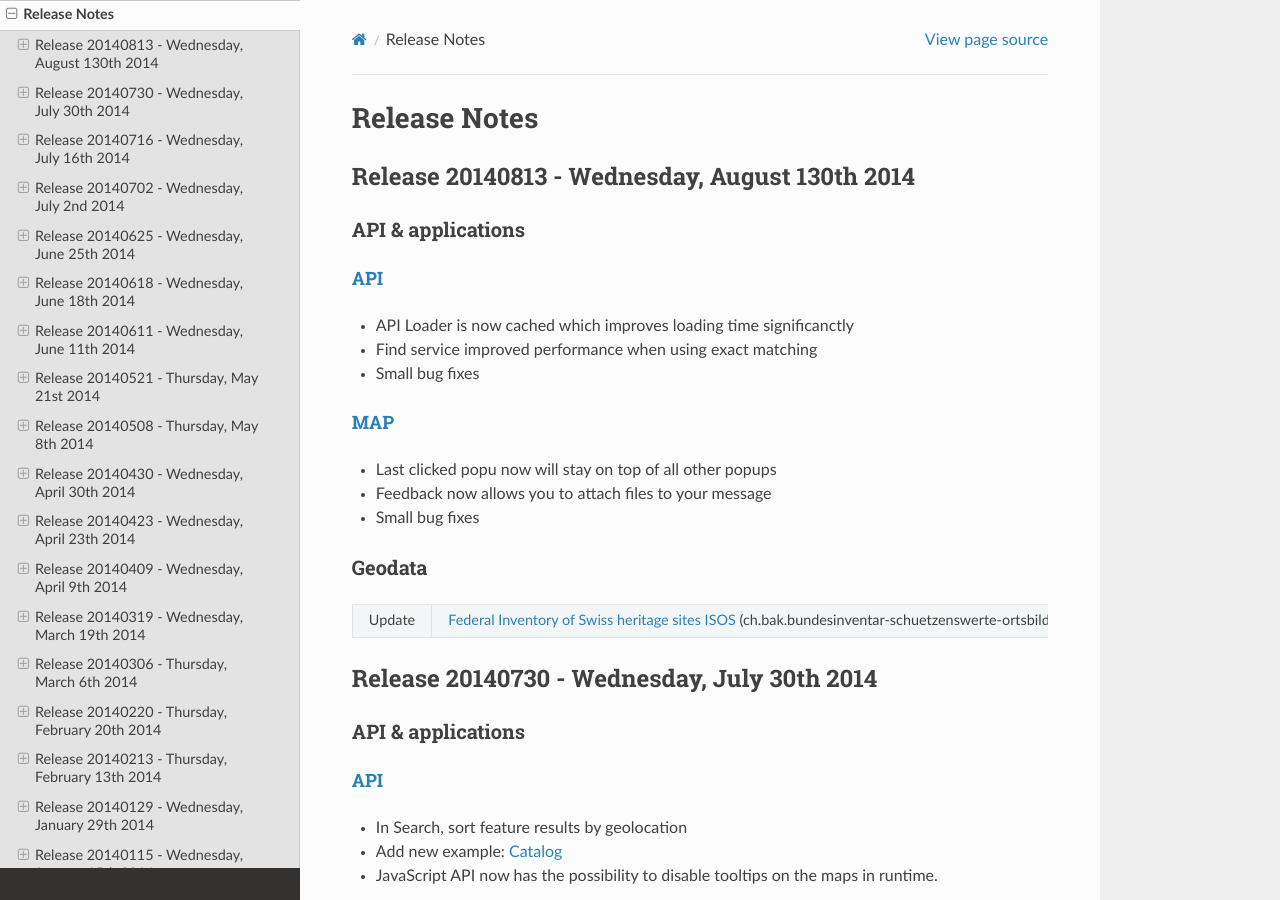
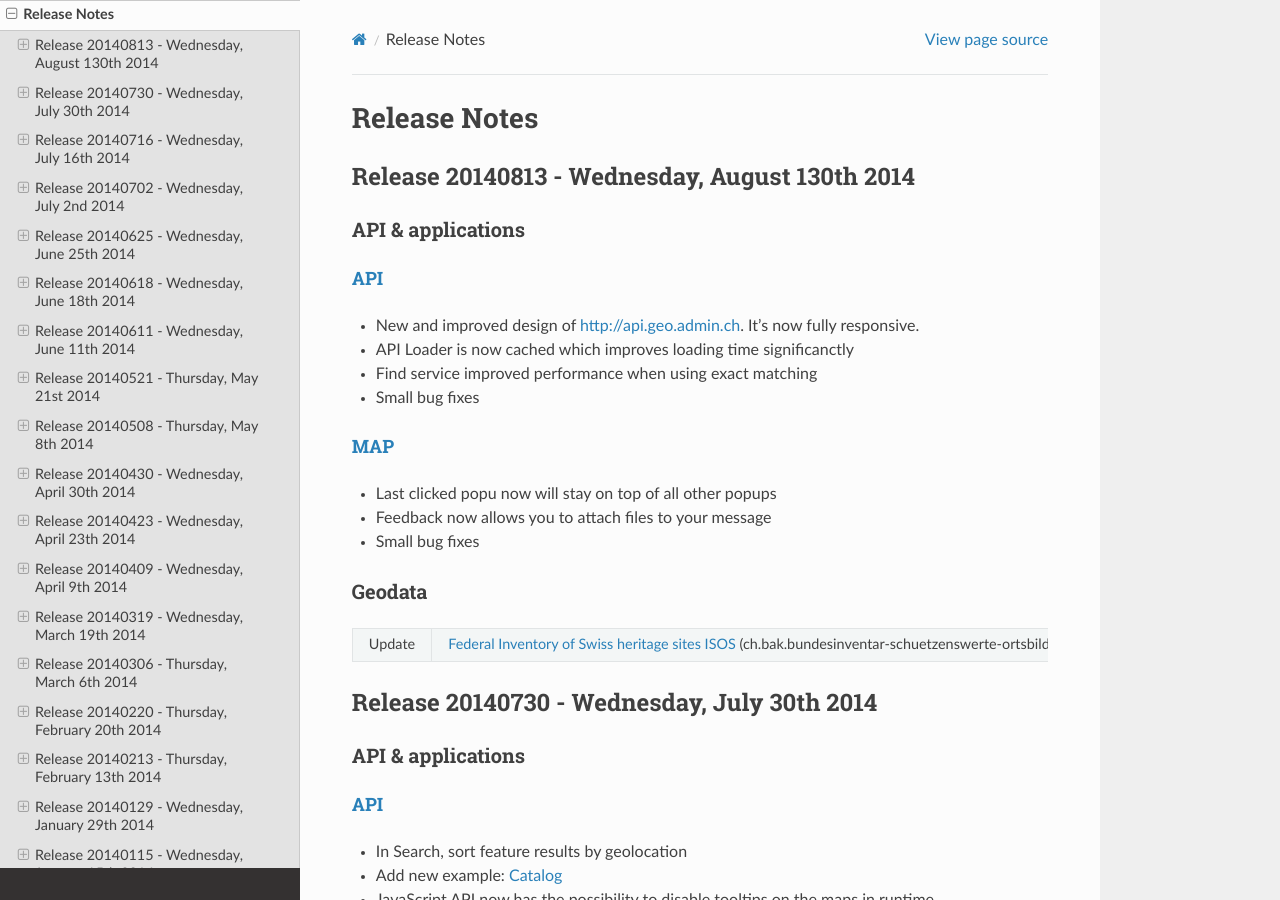
Before and after one commit to swisstopo-test/doc-chsdi3, a Sphinx documentation site: the page built from source/releasenotes/index.rst, in a window 1280 px wide and 900 px high. Built offline with Sphinx 7.4.7 and the Read the Docs theme 2.0.0, drawn with Linux system fonts in a browser that asks for light colours; pages that are not in the unit, such as notebooks, are missing from menus.

Commit message:
Add important entry into releasenotes

```diff
--- a/source/releasenotes/index.rst
+++ b/source/releasenotes/index.rst
@@ -20,6 +20,7 @@ API & applications
 `API <//api3.geo.admin.ch>`__
 '''''''''''''''''''''''''''''
 
+- New and improved design of http://api.geo.admin.ch. It's now fully responsive.
 - API Loader is now cached which improves loading time significanctly
 - Find service improved performance when using exact matching
 - Small bug fixes
```
